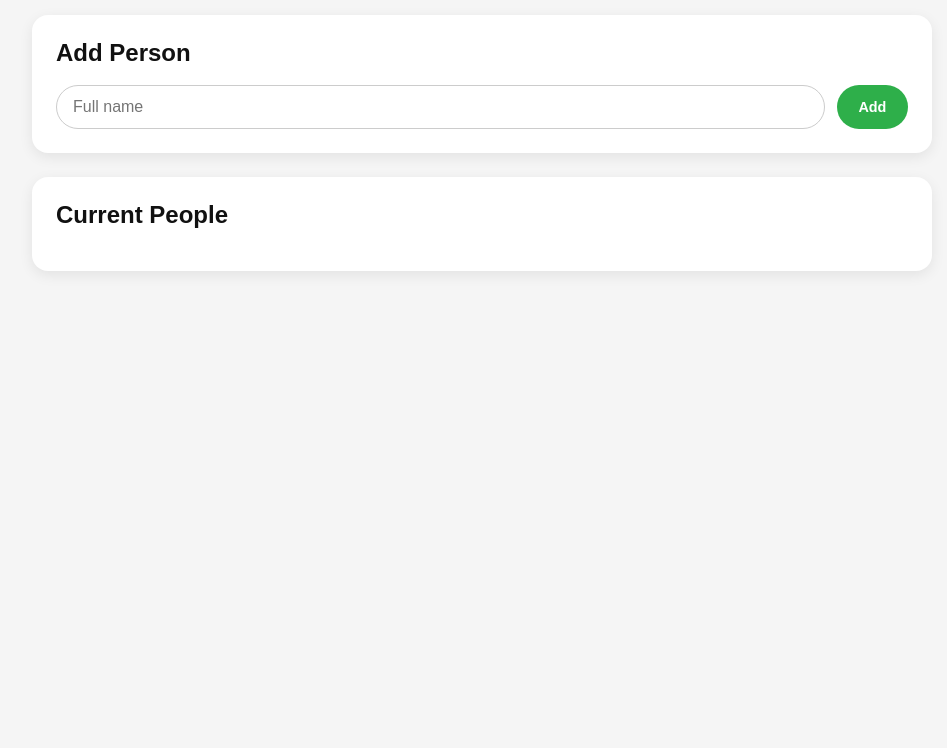
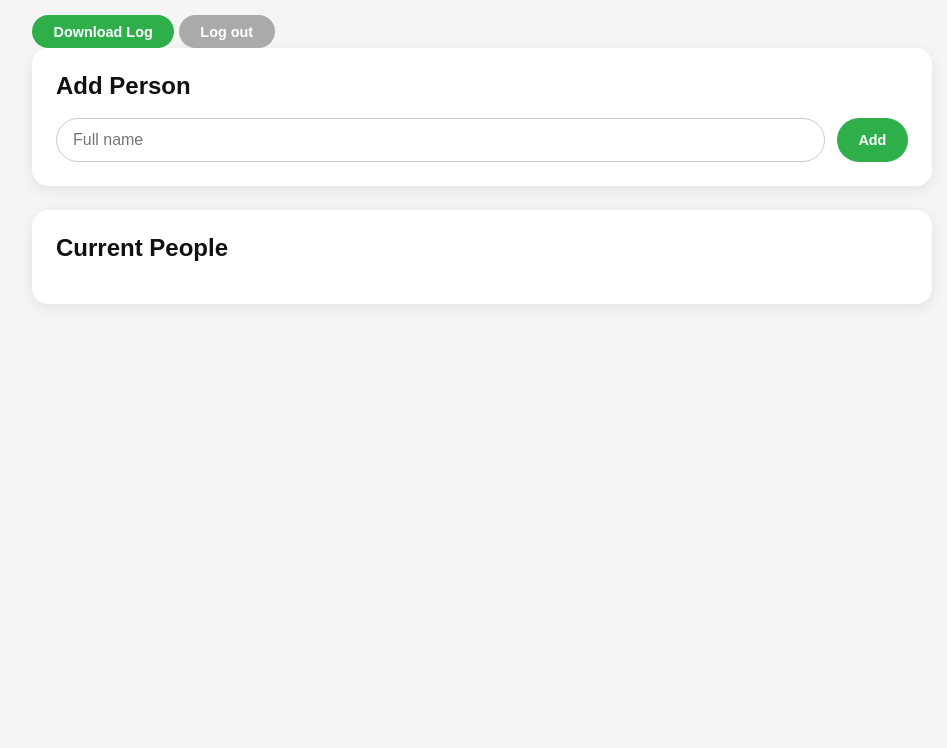
Before and after one commit to DesignLabCheck-In/Check-In-System-UPDATE-, a website: page public/admin.html in a window 1280 px wide. Shown: the part 92-840 px from the top of the page, without its empty margins (158-1105 px from the left). Drawn offline with Linux system fonts and the light colour scheme; no server answers.

Commit message:
Update admin.html

```diff
--- a/public/admin.html
+++ b/public/admin.html
@@ -8,7 +8,13 @@
 </head>
 <body class="admin-page">
   <div class="admin-container">
-    <h1>Admin Panel</h1>
+    <div class="admin-header">
+      <h1>Admin Panel</h1>
+      <div class="admin-header-actions">
+        <button id="download-log" type="button">Download Log</button>
+        <button id="admin-logout" type="button" class="btn-gray">Log out</button>
+      </div>
+    </div>
 
     <section class="admin-card">
       <h2>Add Person</h2>
```
